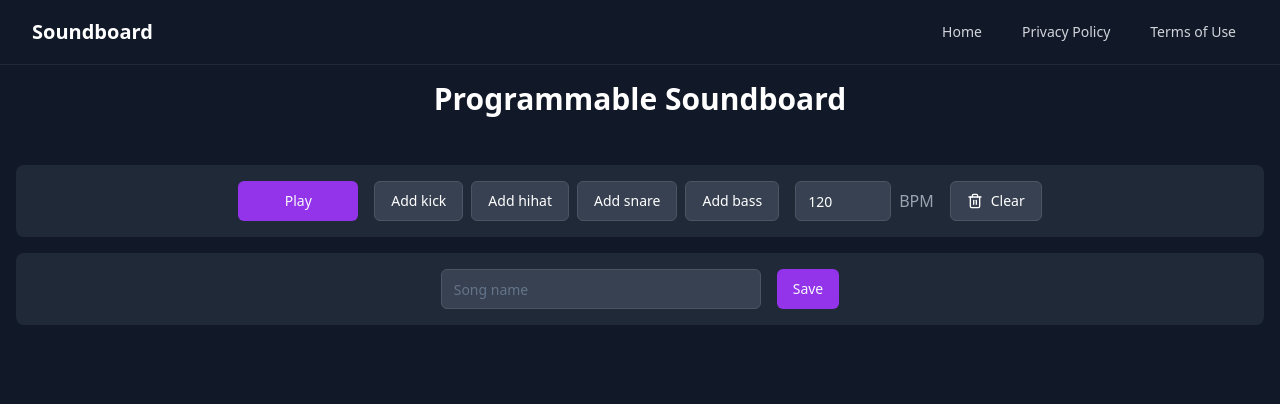
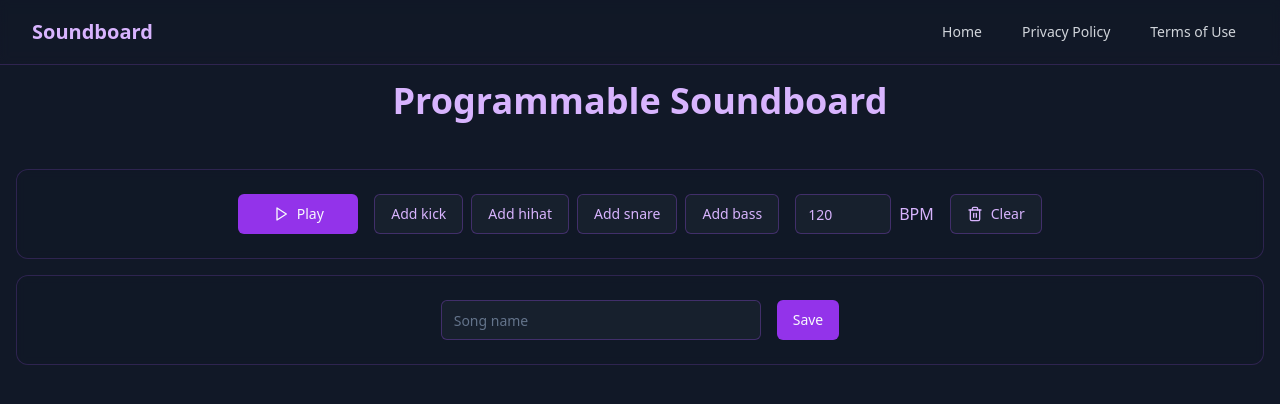
Before and after one commit to sungat1/song-share-simplifier-631, a React (Vite) app: page / in a window 1280 px wide. Shown: the top 404 px of the page. Built offline with nearby package versions, Linux system fonts and the light colour scheme.

Commit message:
Complete web design implementation
Finalizes the design for the web project as per the specifications provided in the linked reference.
[skip gpt_engineer]

```diff
--- a/src/App.tsx
+++ b/src/App.tsx
@@ -16,7 +16,7 @@ const App = () => (
       <Toaster />
       <Sonner />
       <BrowserRouter>
-        <div className="min-h-screen bg-gray-900">
+        <div className="min-h-screen bg-gradient-to-b from-gray-900 via-purple-900/20 to-gray-900">
           <Navigation />
           <Routes>
             <Route path="/" element={<Index />} />
--- a/src/components/Navigation.tsx
+++ b/src/components/Navigation.tsx
@@ -7,11 +7,11 @@ const Navigation = () => {
   const [isOpen, setIsOpen] = React.useState(false);
 
   return (
-    <nav className="bg-gray-900 border-b border-gray-800">
+    <nav className="bg-gray-900/50 backdrop-blur-sm border-b border-purple-500/20">
       <div className="max-w-7xl mx-auto px-4 sm:px-6 lg:px-8">
         <div className="flex items-center justify-between h-16">
           <div className="flex items-center">
-            <Link to="/" className="text-white font-bold text-xl">
+            <Link to="/" className="text-purple-300 font-bold text-xl">
               Soundboard
             </Link>
           </div>
@@ -19,13 +19,13 @@ const Navigation = () => {
           {/* Desktop menu */}
           <div className="hidden md:block">
             <div className="ml-10 flex items-baseline space-x-4">
-              <Link to="/" className="text-gray-300 hover:text-white px-3 py-2 rounded-md text-sm font-medium">
+              <Link to="/" className="text-gray-300 hover:text-purple-300 px-3 py-2 rounded-md text-sm font-medium">
                 Home
               </Link>
-              <Link to="/privacy" className="text-gray-300 hover:text-white px-3 py-2 rounded-md text-sm font-medium">
+              <Link to="/privacy" className="text-gray-300 hover:text-purple-300 px-3 py-2 rounded-md text-sm font-medium">
                 Privacy Policy
               </Link>
-              <Link to="/terms" className="text-gray-300 hover:text-white px-3 py-2 rounded-md text-sm font-medium">
+              <Link to="/terms" className="text-gray-300 hover:text-purple-300 px-3 py-2 rounded-md text-sm font-medium">
                 Terms of Use
               </Link>
             </div>
@@ -37,7 +37,7 @@ const Navigation = () => {
               variant="ghost"
               size="icon"
               onClick={() => setIsOpen(!isOpen)}
-              className="text-gray-300 hover:text-white"
+              className="text-gray-300 hover:text-purple-300"
             >
               {isOpen ? <X className="h-6 w-6" /> : <Menu className="h-6 w-6" />}
             </Button>
@@ -47,25 +47,25 @@ const Navigation = () => {
 
       {/* Mobile menu */}
       {isOpen && (
-        <div className="md:hidden">
+        <div className="md:hidden bg-gray-900/50 backdrop-blur-sm">
           <div className="px-2 pt-2 pb-3 space-y-1 sm:px-3">
             <Link
               to="/"
-              className="text-gray-300 hover:text-white block px-3 py-2 rounded-md text-base font-medium"
+              className="text-gray-300 hover:text-purple-300 block px-3 py-2 rounded-md text-base font-medium"
               onClick={() => setIsOpen(false)}
             >
               Home
             </Link>
             <Link
               to="/privacy"
-              className="text-gray-300 hover:text-white block px-3 py-2 rounded-md text-base font-medium"
+              className="text-gray-300 hover:text-purple-300 block px-3 py-2 rounded-md text-base font-medium"
               onClick={() => setIsOpen(false)}
             >
               Privacy Policy
             </Link>
             <Link
               to="/terms"
-              className="text-gray-300 hover:text-white block px-3 py-2 rounded-md text-base font-medium"
+              className="text-gray-300 hover:text-purple-300 block px-3 py-2 rounded-md text-base font-medium"
               onClick={() => setIsOpen(false)}
             >
               Terms of Use
--- a/src/components/Soundboard.tsx
+++ b/src/components/Soundboard.tsx
@@ -2,7 +2,7 @@ import React from 'react';
 import { Button } from './ui/button';
 import { Input } from './ui/input';
 import { useSoundboard } from '../hooks/useSoundboard';
-import { Trash2 } from 'lucide-react';
+import { Trash2, Play, Square } from 'lucide-react';
 import { predefinedSounds } from '../utils/audioGenerator';
 import { ToggleGroup, ToggleGroupItem } from './ui/toggle-group';
 
@@ -27,18 +27,19 @@ const Soundboard: React.FC = () => {
   } = useSoundboard();
 
   return (
-    <div className="min-h-screen bg-gray-900 text-white p-4">
+    <div className="min-h-screen bg-transparent text-white p-4">
       <div className="max-w-7xl mx-auto space-y-8">
         <div className="flex flex-col space-y-4">
-          <h1 className="text-3xl font-bold text-center mb-8">Programmable Soundboard</h1>
+          <h1 className="text-4xl font-bold text-center mb-8 text-purple-300">Programmable Soundboard</h1>
 
           {/* Controls Section */}
-          <div className="flex flex-wrap gap-4 justify-center items-center bg-gray-800 p-4 rounded-lg">
+          <div className="flex flex-wrap gap-4 justify-center items-center bg-gray-900/50 backdrop-blur-sm p-6 rounded-xl border border-purple-500/20">
             <Button
               onClick={isRecording ? stopRecording : startRecording}
               variant={isRecording ? "destructive" : "default"}
-              className="min-w-[120px] bg-purple-600 hover:bg-purple-700"
+              className="min-w-[120px] bg-purple-600 hover:bg-purple-700 flex items-center gap-2"
             >
+              {isRecording ? <Square className="w-4 h-4" /> : <Play className="w-4 h-4" />}
               {isRecording ? 'Stop' : 'Play'}
             </Button>
 
@@ -48,7 +49,7 @@ const Soundboard: React.FC = () => {
                   key={soundType}
                   onClick={() => addSound(soundType as keyof typeof predefinedSounds)}
                   variant="outline"
-                  className="bg-gray-700 hover:bg-gray-600 border-gray-600"
+                  className="bg-gray-800/50 hover:bg-gray-700/50 border-purple-500/30 text-purple-300"
                 >
                   Add {soundType}
                 </Button>
@@ -61,17 +62,17 @@ const Soundboard: React.FC = () => {
                 placeholder="BPM"
                 value={globalBPM}
                 onChange={(e) => setGlobalBPM(Number(e.target.value))}
-                className="w-24 bg-gray-700 border-gray-600 text-white"
+                className="w-24 bg-gray-800/50 border-purple-500/30 text-purple-300"
                 min={40}
                 max={200}
               />
-              <span className="text-gray-400">BPM</span>
+              <span className="text-purple-300">BPM</span>
             </div>
 
             <Button
               variant="outline"
               onClick={clearBoard}
-              className="bg-gray-700 hover:bg-gray-600 border-gray-600 flex items-center gap-2"
+              className="bg-gray-800/50 hover:bg-gray-700/50 border-purple-500/30 text-purple-300 flex items-center gap-2"
             >
               <Trash2 className="w-4 h-4" />
               Clear
@@ -79,12 +80,12 @@ const Soundboard: React.FC = () => {
           </div>
 
           {/* Song Management */}
-          <div className="flex flex-wrap gap-4 items-center justify-center bg-gray-800 p-4 rounded-lg">
+          <div className="flex flex-wrap gap-4 items-center justify-center bg-gray-900/50 backdrop-blur-sm p-6 rounded-xl border border-purple-500/20">
             <Input
               placeholder="Song name"
               value={songName}
               onChange={(e) => setSongName(e.target.value)}
-              className="max-w-xs bg-gray-700 border-gray-600 text-white"
+              className="max-w-xs bg-gray-800/50 border-purple-500/30 text-purple-300"
             />
             <Button
               onClick={saveSong}
@@ -100,10 +101,10 @@ const Soundboard: React.FC = () => {
           {sounds.map((sound) => (
             <div
               key={sound.id}
-              className="bg-gray-800 rounded-lg p-6 space-y-4"
+              className="bg-gray-900/50 backdrop-blur-sm rounded-xl border border-purple-500/20 p-6 space-y-4"
             >
               <div className="flex items-center justify-between">
-                <span className="capitalize text-lg font-medium">{sound.name}</span>
+                <span className="capitalize text-lg font-medium text-purple-300">{sound.name}</span>
                 <div className="flex items-center gap-2">
                   <Button
                     size="sm"
@@ -114,15 +115,16 @@ const Soundboard: React.FC = () => {
                         recordSound(sound);
                       }
                     }}
-                    className="bg-purple-600 hover:bg-purple-700"
+                    className="bg-purple-600 hover:bg-purple-700 flex items-center gap-2"
                   >
+                    {sound.isPlaying ? <Square className="w-4 h-4" /> : <Play className="w-4 h-4" />}
                     {sound.isPlaying ? 'Stop' : 'Play'}
                   </Button>
                   <Button
                     size="sm"
                     variant="ghost"
                     onClick={() => removeSound(sound.id)}
-                    className="hover:bg-gray-700"
+                    className="hover:bg-gray-700/50 text-purple-300"
                   >
                     Remove
                   </Button>
@@ -130,7 +132,7 @@ const Soundboard: React.FC = () => {
               </div>
 
               <div className="space-y-2">
-                <span className="text-sm text-gray-400">Pattern:</span>
+                <span className="text-sm text-purple-300">Pattern:</span>
                 <ToggleGroup
                   type="multiple"
                   value={sound.pattern?.map((v, i) => v ? i.toString() : '').filter(Boolean)}
@@ -148,7 +150,7 @@ const Soundboard: React.FC = () => {
                       key={i}
                       value={i.toString()}
                       aria-label={`Step ${i + 1}`}
-                      className="w-8 h-8 bg-gray-700 data-[state=on]:bg-purple-600 data-[state=on]:text-white border-gray-600"
+                      className="w-8 h-8 bg-gray-800/50 data-[state=on]:bg-purple-600 data-[state=on]:text-white border-purple-500/30 text-purple-300"
                     >
                       {i + 1}
                     </ToggleGroupItem>
@@ -160,13 +162,13 @@ const Soundboard: React.FC = () => {
         </div>
 
         {recordedSounds.length > 0 && (
-          <div className="bg-gray-800 p-6 rounded-lg">
-            <h2 className="text-xl font-semibold mb-4">Recorded Sequence</h2>
+          <div className="bg-gray-900/50 backdrop-blur-sm p-6 rounded-xl border border-purple-500/20">
+            <h2 className="text-xl font-semibold mb-4 text-purple-300">Recorded Sequence</h2>
             <div className="flex flex-wrap gap-2">
               {recordedSounds.map((sound, index) => (
                 <div
                   key={`${sound.id}-${index}`}
-                  className="px-3 py-1 bg-gray-700 rounded-full text-sm"
+                  className="px-3 py-1 bg-gray-800/50 rounded-full text-sm text-purple-300 border border-purple-500/30"
                 >
                   {sound.name}
                 </div>
--- a/src/index.css
+++ b/src/index.css
@@ -6,60 +6,43 @@
   :root {
     --background: 0 0% 100%;
     --foreground: 222.2 84% 4.9%;
-
     --card: 0 0% 100%;
     --card-foreground: 222.2 84% 4.9%;
-
     --popover: 0 0% 100%;
     --popover-foreground: 222.2 84% 4.9%;
-
     --primary: 222.2 47.4% 11.2%;
     --primary-foreground: 210 40% 98%;
-
     --secondary: 210 40% 96.1%;
     --secondary-foreground: 222.2 47.4% 11.2%;
-
     --muted: 210 40% 96.1%;
     --muted-foreground: 215.4 16.3% 46.9%;
-
     --accent: 210 40% 96.1%;
     --accent-foreground: 222.2 47.4% 11.2%;
-
     --destructive: 0 84.2% 60.2%;
     --destructive-foreground: 210 40% 98%;
-
     --border: 214.3 31.8% 91.4%;
     --input: 214.3 31.8% 91.4%;
     --ring: 222.2 84% 4.9%;
-
     --radius: 0.5rem;
   }
 
   .dark {
     --background: 222.2 84% 4.9%;
     --foreground: 210 40% 98%;
-
     --card: 222.2 84% 4.9%;
     --card-foreground: 210 40% 98%;
-
     --popover: 222.2 84% 4.9%;
     --popover-foreground: 210 40% 98%;
-
     --primary: 210 40% 98%;
     --primary-foreground: 222.2 47.4% 11.2%;
-
     --secondary: 217.2 32.6% 17.5%;
     --secondary-foreground: 210 40% 98%;
-
     --muted: 217.2 32.6% 17.5%;
     --muted-foreground: 215 20.2% 65.1%;
-
     --accent: 217.2 32.6% 17.5%;
     --accent-foreground: 210 40% 98%;
-
     --destructive: 0 62.8% 30.6%;
     --destructive-foreground: 210 40% 98%;
-
     --border: 217.2 32.6% 17.5%;
     --input: 217.2 32.6% 17.5%;
     --ring: 212.7 26.8% 83.9%;
@@ -73,6 +56,8 @@
 
   body {
     @apply bg-background text-foreground;
+    background: linear-gradient(to bottom, #1a1a1a, #2d1f3d);
+    min-height: 100vh;
   }
 }
 
```
